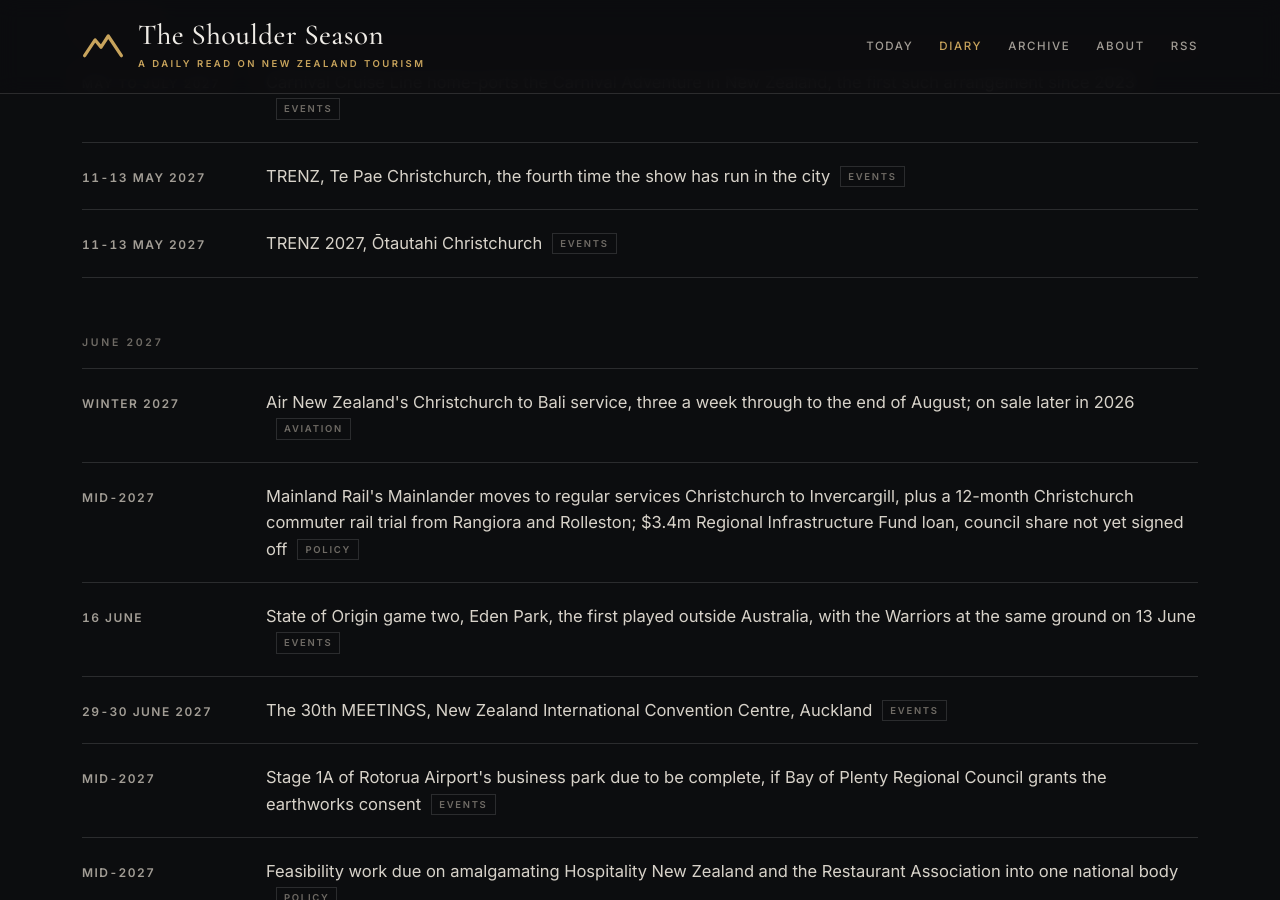
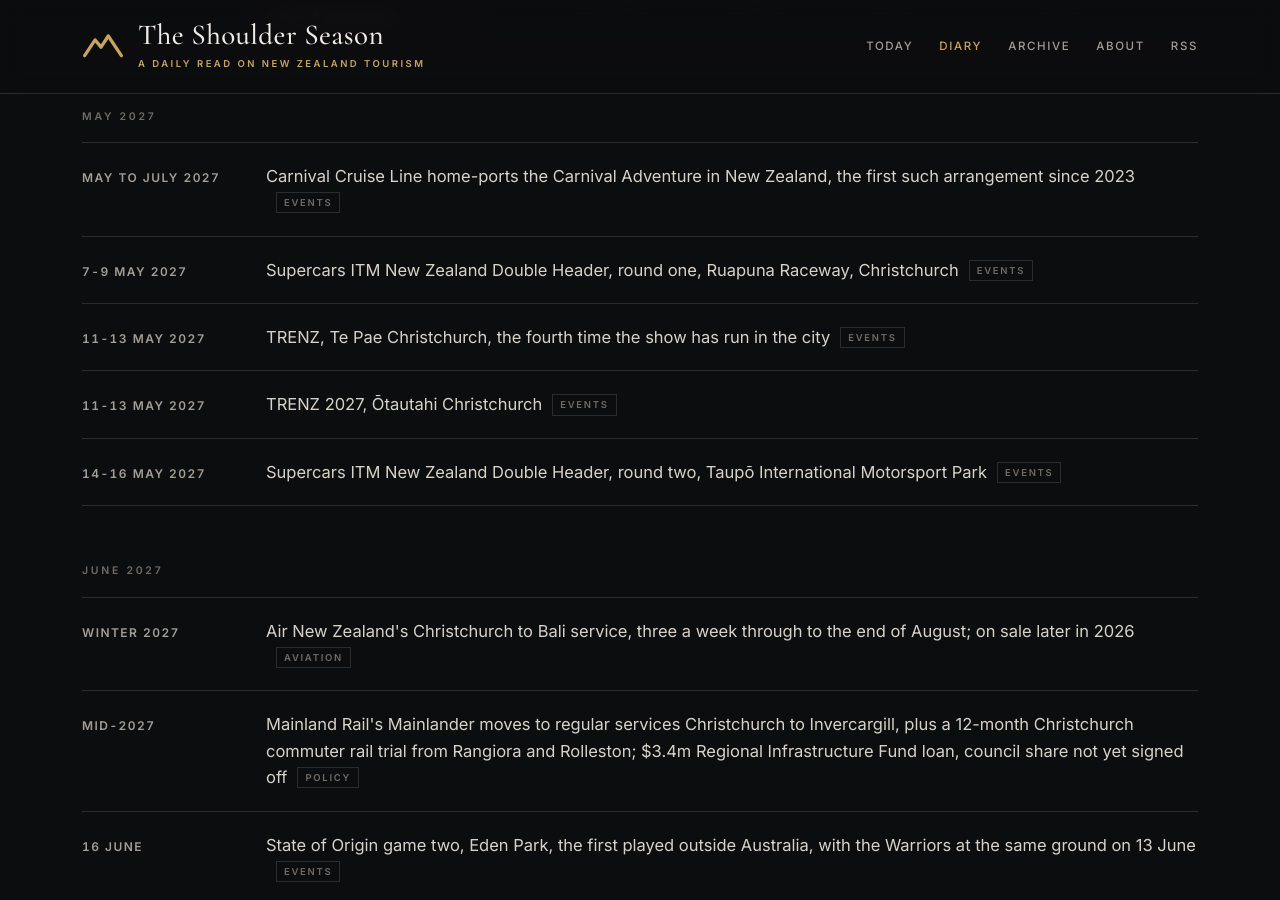
Before and after one commit to CTOverlord/shoulder-season, a Jekyll site: the page built from diary.html, in a window 1280 px wide and 900 px high, scrolled down 5295 px. Built offline with Jekyll 4.4.1, drawn with Linux system fonts in a browser that asks for light colours; some of the changed text lies outside the part shown.

```diff
--- a/_data/diary.yml
+++ b/_data/diary.yml
@@ -875,3 +875,18 @@
   display: End of 2027
   text: Havelock channel reinstatement and marina redevelopment due for completion
   tag: Policy
+
+- date: 2027-01-15
+  display: Early 2027
+  text: MBIE resumes the Tourism Electronic Card Transactions series while the Monthly Regional Tourism Estimates are paused for a methodology review
+  tag: Results
+
+- date: 2027-05-07
+  display: 7-9 May 2027
+  text: Supercars ITM New Zealand Double Header, round one, Ruapuna Raceway, Christchurch
+  tag: Events
+
+- date: 2027-05-14
+  display: 14-16 May 2027
+  text: Supercars ITM New Zealand Double Header, round two, Taupō International Motorsport Park
+  tag: Events
```
Also changed, not shown: _posts/2026-11-06-regional-spend-estimates-paused-hamilton-airport-dividend.md (added, +71 -0 lines).
